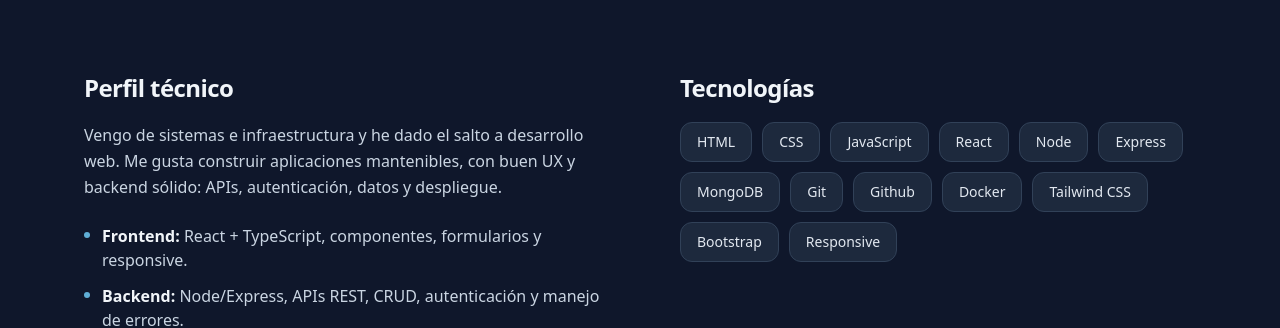
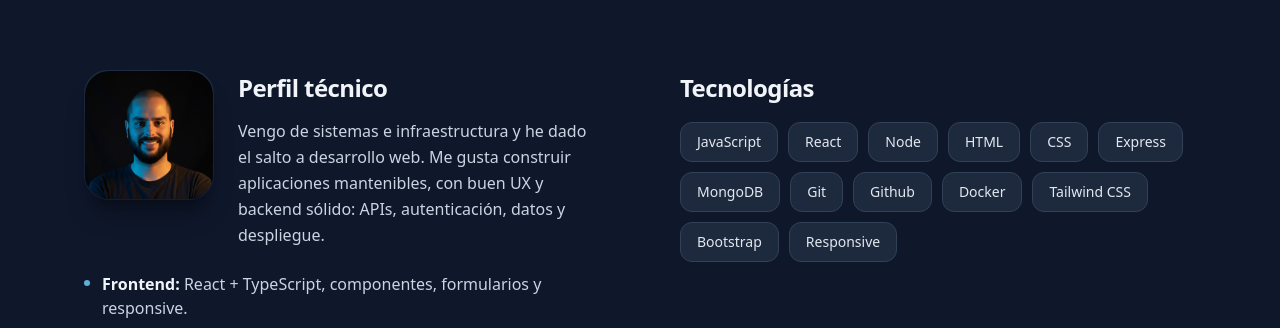
Before and after one commit to LluisAdan/portfolio, a React (Vite) app in the folder web/: page / in a window 1280 px wide. Shown: the part 841-1169 px from the top of the page. Built offline with nearby package versions, Linux system fonts and the light colour scheme; no server answers.

Commit message:
ui: add profile photo to About section

```diff
--- a/web/src/App.tsx
+++ b/web/src/App.tsx
@@ -6,6 +6,7 @@ import GithubPhoto from './assets/logos/github.png'
 import { Link } from 'react-scroll'
 import { motion, useInView } from "framer-motion"
 import { useRef } from "react"
+import LluisPhoto from '/src/assets/profile/Lluís_perfil.jpg'
 
 
 function App() {
@@ -21,11 +22,24 @@ function App() {
     <Navbar />
 
     <main className="pt-18">
-      <div
-        className="relative bg-cover bg-center p-10 md:p-20 lg:p-40 text-center flex flex-col items-center overflow-hidden"
-        style={{ backgroundImage: "url('/img/Fondo_porfolio.jpg')" }}
-      >
-        <div className="absolute inset-0 bg-gradient-to-b from-slate-950/60 via-slate-950/80 to-slate-950"></div>
+      <div className="relative p-10 md:p-20 lg:p-40 text-center flex flex-col items-center overflow-hidden">
+        {/* Base más clara (recupera contraste) */}
+        <div className="absolute inset-0 bg-gradient-to-b from-slate-900 via-slate-950 to-slate-950" />
+
+        {/* Brillos blancos (highlights) */}
+        <div className="absolute inset-0 bg-[radial-gradient(circle_at_50%_15%,rgba(255,255,255,0.14),transparent_45%),radial-gradient(circle_at_20%_30%,rgba(255,255,255,0.08),transparent_40%),radial-gradient(circle_at_80%_30%,rgba(255,255,255,0.08),transparent_40%)]" />
+
+        {/* Aurora azul (más agresiva) */}
+        <div className="absolute inset-0 bg-[radial-gradient(ellipse_at_top,rgba(125,211,252,0.30),transparent_55%),radial-gradient(ellipse_at_bottom,rgba(56,189,248,0.18),transparent_60%)]" />
+
+        {/* Grid visible + máscara túnel */}
+        <div className="absolute inset-0 opacity-[0.30] [background-image:linear-gradient(to_right,rgba(148,163,184,0.32)_1px,transparent_1px),linear-gradient(to_bottom,rgba(148,163,184,0.32)_1px,transparent_1px)] [background-size:64px_64px] [mask-image:radial-gradient(ellipse_at_center,black_42%,transparent_74%)]" />
+
+        {/* Túnel (conic) */}
+        <div className="absolute inset-0 opacity-60 bg-[conic-gradient(from_180deg_at_50%_50%,rgba(125,211,252,0.28),rgba(2,6,23,0.0),rgba(255,255,255,0.10),rgba(125,211,252,0.18))] [mask-image:radial-gradient(circle_at_center,black_38%,transparent_72%)]" />
+
+        {/* Viñeta final (menos oscura que antes, para que se vea) */}
+        <div className="absolute inset-0 bg-gradient-to-b from-slate-950/20 via-slate-950/55 to-slate-950" />
 
           <motion.h1
             initial={{ opacity: 0, y: 30 }}
@@ -41,7 +55,7 @@ function App() {
             animate={{ opacity: 1, y: 0 }}
             transition={{ delay: 0.45, duration: 0.9 }}
             className="relative z-10 mt-5 max-w-3xl text-lg md:text-xl text-slate-300 leading-relaxed"
-            >
+          >
             Construyo aplicaciones web completas con React y Node. APIs REST, autenticación, base de datos y despliegue.
           </motion.p>
 
@@ -51,13 +65,8 @@ function App() {
             animate={{ opacity: 1, scale: 1 }}
             transition={{ delay: 0.8, duration: 0.5 }}
           >
-            <Link
-              to="projects"
-              smooth={true}
-              duration={500}
-              className={btnPrimary}
-            >
-            VER PROYECTOS
+            <Link to="projects" smooth duration={500} className={btnPrimary}>
+              VER PROYECTOS
             </Link>
           </motion.div>
         </div>
@@ -88,11 +97,26 @@ function App() {
                 animate={isInView ? { opacity: 1, x: 0 } : {}}
                 transition={{ duration: 0.6 }}
               >
-                <h2 className="mb-4 text-slate-100 tracking-tight">Perfil técnico</h2>
+              <div className="flex items-start gap-6">
+                <div className="shrink-0">
+                  <div className="rounded-3xl p-[1px] bg-gradient-to-b from-slate-700/60 via-slate-800/30 to-transparent">
+                    <img
+                      src={LluisPhoto}
+                      alt="Lluís Adán"
+                      className="h-28 w-28 md:h-32 md:w-32 rounded-3xl object-cover bg-slate-950/60 ring-1 ring-slate-800/60 shadow-xl shadow-black/30"
+                    />
+                  </div>
+                </div>
 
-                <p className="text-slate-300 leading-relaxed">
-                  Vengo de sistemas e infraestructura y he dado el salto a desarrollo web. Me gusta construir aplicaciones mantenibles, con buen UX y backend sólido: APIs, autenticación, datos y despliegue.
-                </p>
+                <div>
+                  <h2 className="mb-3 text-slate-100 tracking-tight">Perfil técnico</h2>
+
+                  <p className="text-slate-300 leading-relaxed">
+                    Vengo de sistemas e infraestructura y he dado el salto a desarrollo web. Me gusta construir aplicaciones mantenibles,
+                    con buen UX y backend sólido: APIs, autenticación, datos y despliegue.
+                  </p>
+                </div>
+              </div>
 
                 <ul className="mt-6 space-y-3 text-slate-300">
                   <li className="flex gap-3">
@@ -120,7 +144,7 @@ function App() {
               <div className="w-full md:w-1/2 p-4 md:p-5">
                 <h2 className="mb-4 text-slate-100 tracking-tight">Tecnologías</h2>
                 <div className="flex flex-wrap gap-2.5 select-none">
-                {["HTML", "CSS", "JavaScript", "React", "Node", "Express", "MongoDB", "Git", "Github", "Docker", "Tailwind CSS", "Bootstrap", "Responsive"].map((skill, index) => (
+                {["JavaScript", "React", "Node", "HTML", "CSS", "Express", "MongoDB", "Git", "Github", "Docker", "Tailwind CSS", "Bootstrap", "Responsive"].map((skill, index) => (
                   <motion.div
                     key={skill}
                     initial={{ opacity: 0, y: 20 }}
```
Also changed, not shown: web/public/img/Fondo_porfolio.jpg (deleted).
